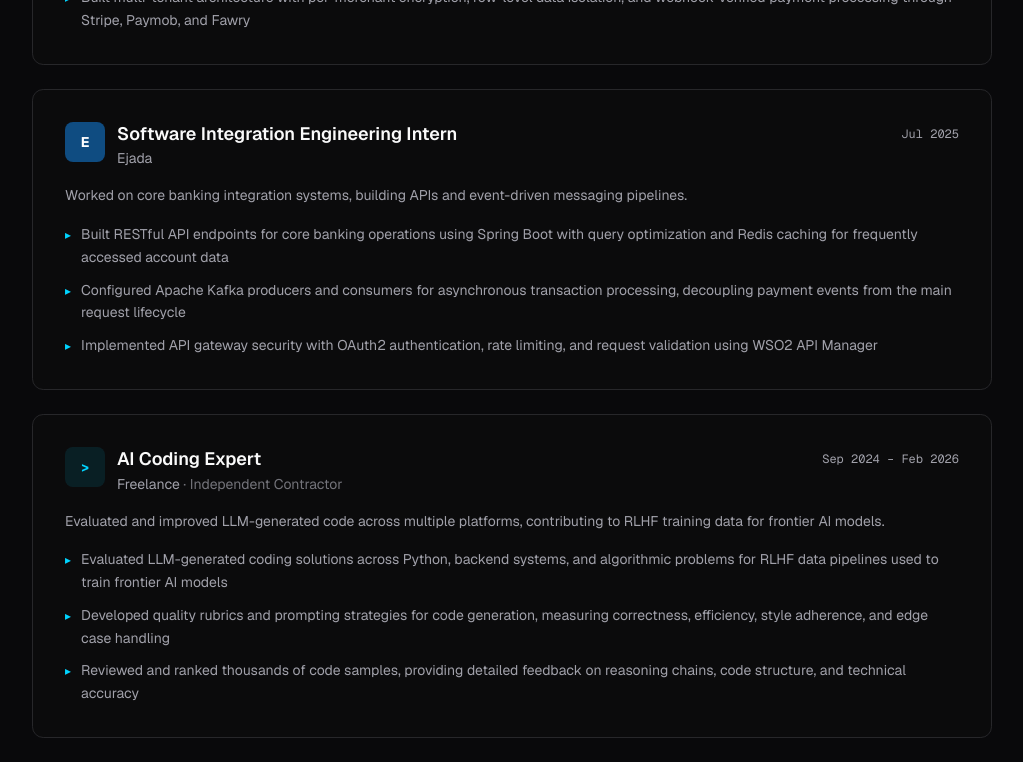
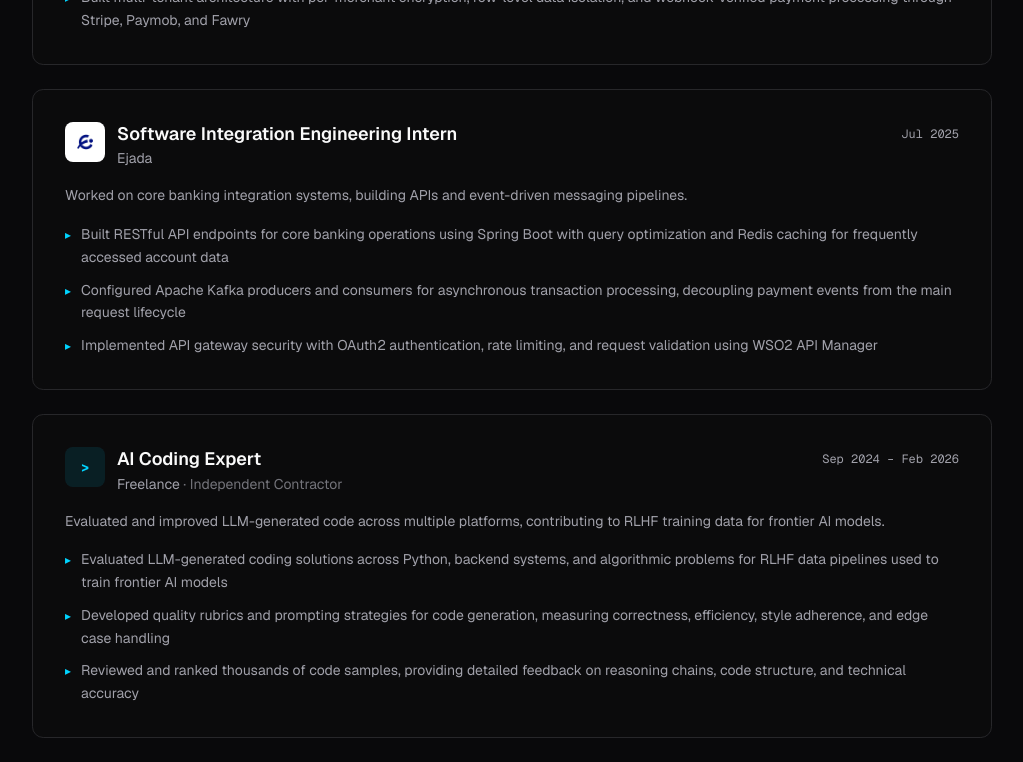
Before and after one commit to Ab-Romia/romia.dev, a Next.js app: page / in a window 1280 px wide. Shown: the part 5060-5822 px from the top of the page, without its empty margins (128-1151 px from the left). Built offline with nearby package versions, Linux system fonts and the light colour scheme.

Commit message:
Use actual company logos for Ejada and Swift-ACT experience cards
Replaced placeholder initial marks with real company logos downloaded
by the user. Ejada and Swift-ACT now show their actual brand logos
in the experience cards alongside the existing Zaylon logo.

```diff
--- a/src/components/sections/experience.tsx
+++ b/src/components/sections/experience.tsx
@@ -31,31 +31,26 @@ export function Experience() {
                   {/* Header */}
                   <div className="flex flex-col sm:flex-row sm:items-start sm:justify-between gap-3">
                     <div className="flex items-start gap-3">
-                      {entry.company === "Zaylon AI" ? (
-                        <div className="size-10 rounded-lg overflow-hidden shrink-0 bg-[#1B3A35] flex items-center justify-center">
-                          <img src="/logos/zaylon.png" alt="Zaylon AI" width={28} height={28} className="object-contain" />
-                        </div>
-                      ) : (
-                        <div
-                          className="size-10 rounded-lg flex items-center justify-center shrink-0 group-hover:opacity-90 transition-opacity"
-                          style={{
-                            background: entry.company === "Ejada" ? "#0F4C81"
-                              : entry.company === "Swift-ACT" ? "#1A1A2E"
-                              : "rgba(var(--accent-raw, 0,212,255), 0.1)",
-                          }}
-                        >
-                          <span
-                            className="text-sm font-bold"
-                            style={{
-                              color: entry.company === "Ejada" ? "#fff"
-                                : entry.company === "Swift-ACT" ? "#E94560"
-                                : "var(--accent)",
-                            }}
-                          >
-                            {entry.company === "Freelance" ? ">" : entry.company.charAt(0)}
-                          </span>
-                        </div>
-                      )}
+                      {(() => {
+                        const logoMap: Record<string, { src: string; bg: string }> = {
+                          "Zaylon AI": { src: "/logos/zaylon.png", bg: "#1B3A35" },
+                          "Ejada": { src: "/logos/ejada.jpg", bg: "#fff" },
+                          "Swift-ACT": { src: "/logos/swiftact.jpg", bg: "#fff" },
+                        };
+                        const logo = logoMap[entry.company];
+                        if (logo) {
+                          return (
+                            <div className="size-10 rounded-lg overflow-hidden shrink-0 flex items-center justify-center" style={{ background: logo.bg }}>
+                              <img src={logo.src} alt={entry.company} width={28} height={28} className="object-contain" />
+                            </div>
+                          );
+                        }
+                        return (
+                          <div className="size-10 rounded-lg flex items-center justify-center shrink-0 bg-accent/10">
+                            <span className="text-accent text-sm font-bold">&gt;</span>
+                          </div>
+                        );
+                      })()}
                       <div>
                         <h3 className="text-lg font-semibold leading-snug">
                           {entry.role}
```
Also changed, not shown: public/logos/ejada.jpg (added), public/logos/swiftact.jpg (added).
